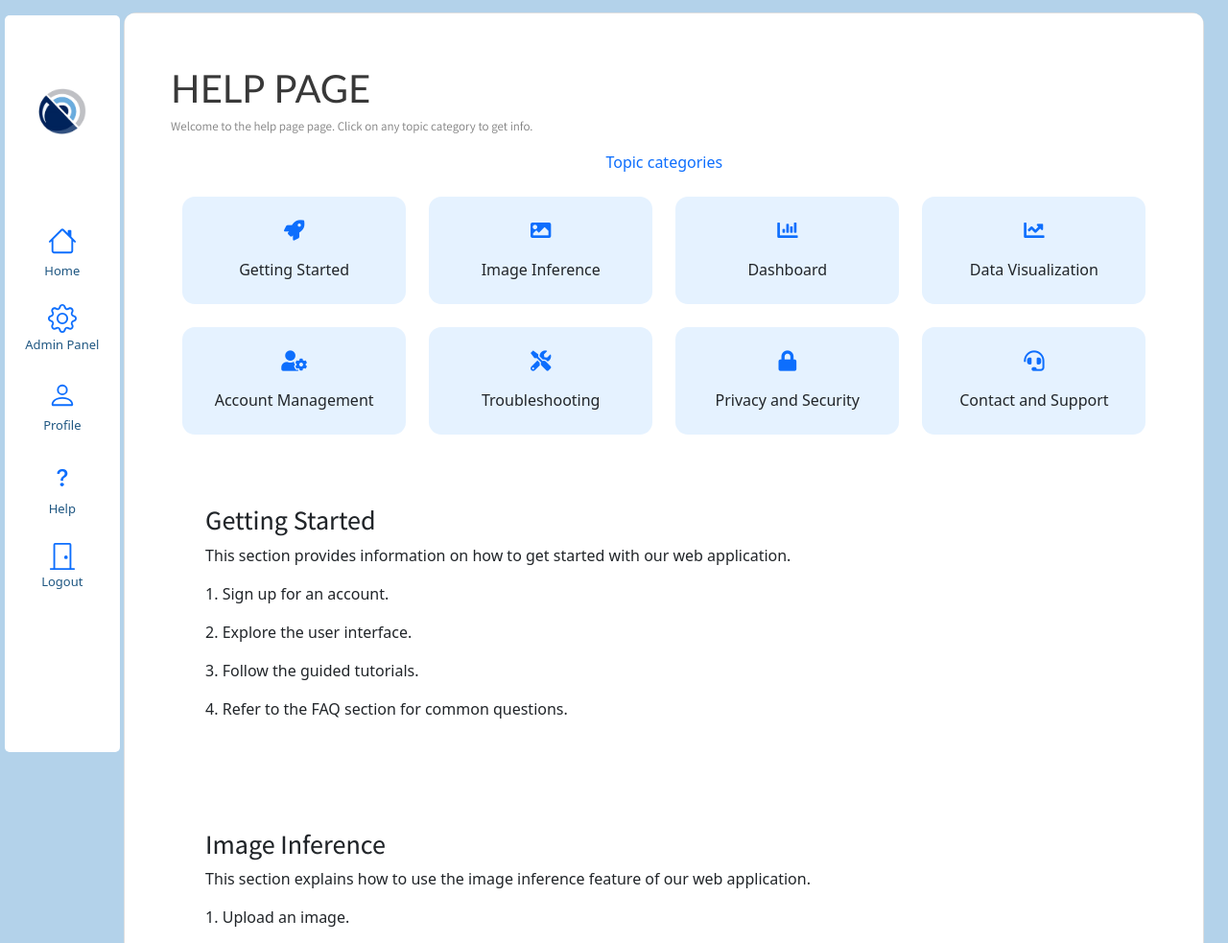
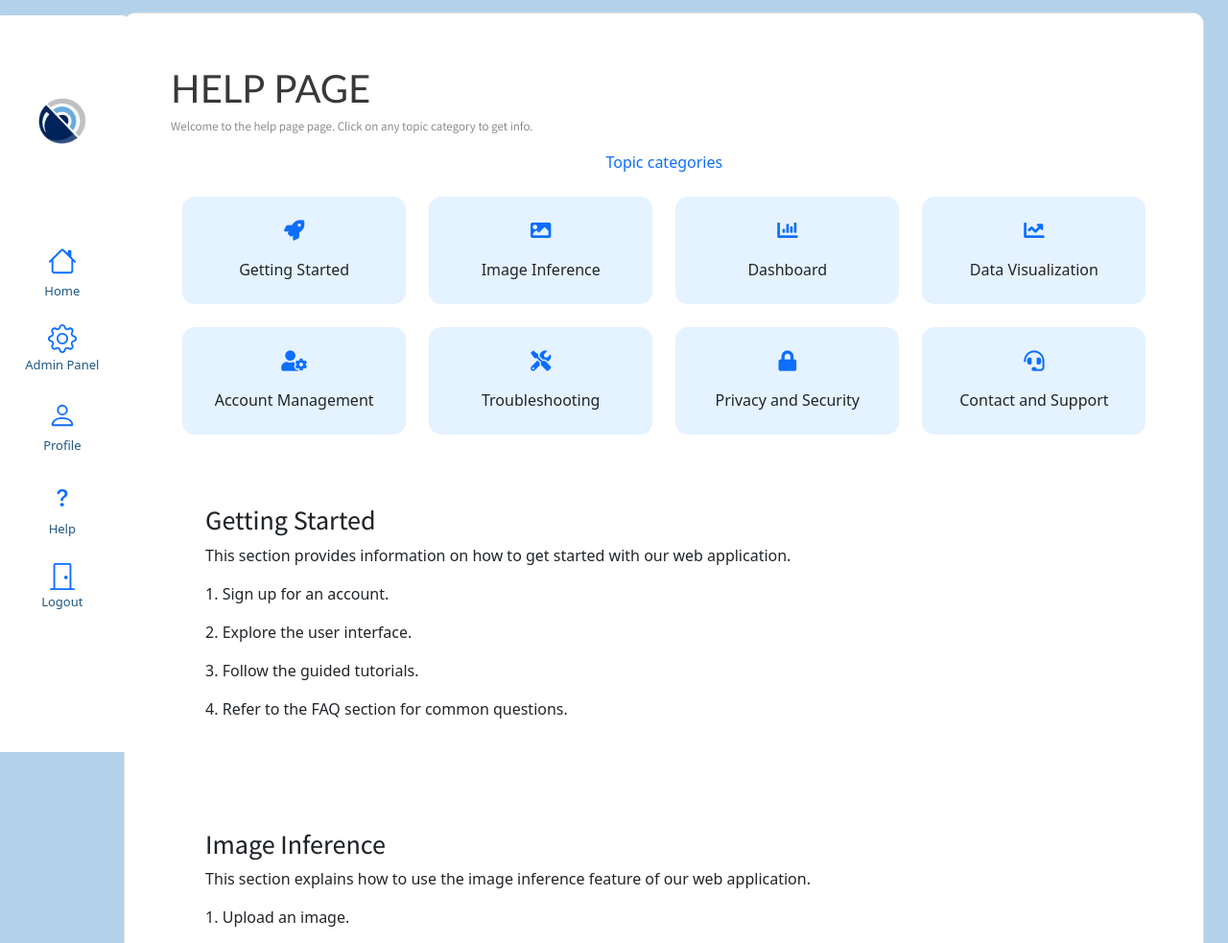
Before and after one commit to AyeshaNaime003/DisasterWatch, a Django app: page /help/ in a window 1280 px wide. Shown: the top 983 px of the page at 96% size. Run offline with Django 4.2, Linux system fonts and the light colour scheme; a user stored in the database is signed in; some libraries are stand-ins or nearby versions.

Commit message:
width navbar

```diff
--- a/static/styles/navbar2.css
+++ b/static/styles/navbar2.css
@@ -16,8 +16,8 @@
     max-height: 96vh;
     min-height: 96vh;
 
-    max-width: 15vh;
-    min-width: 15vh;
+    max-width: 17vh;
+    min-width: 17vh;
 
 }
 #dw-av div ul{
```
